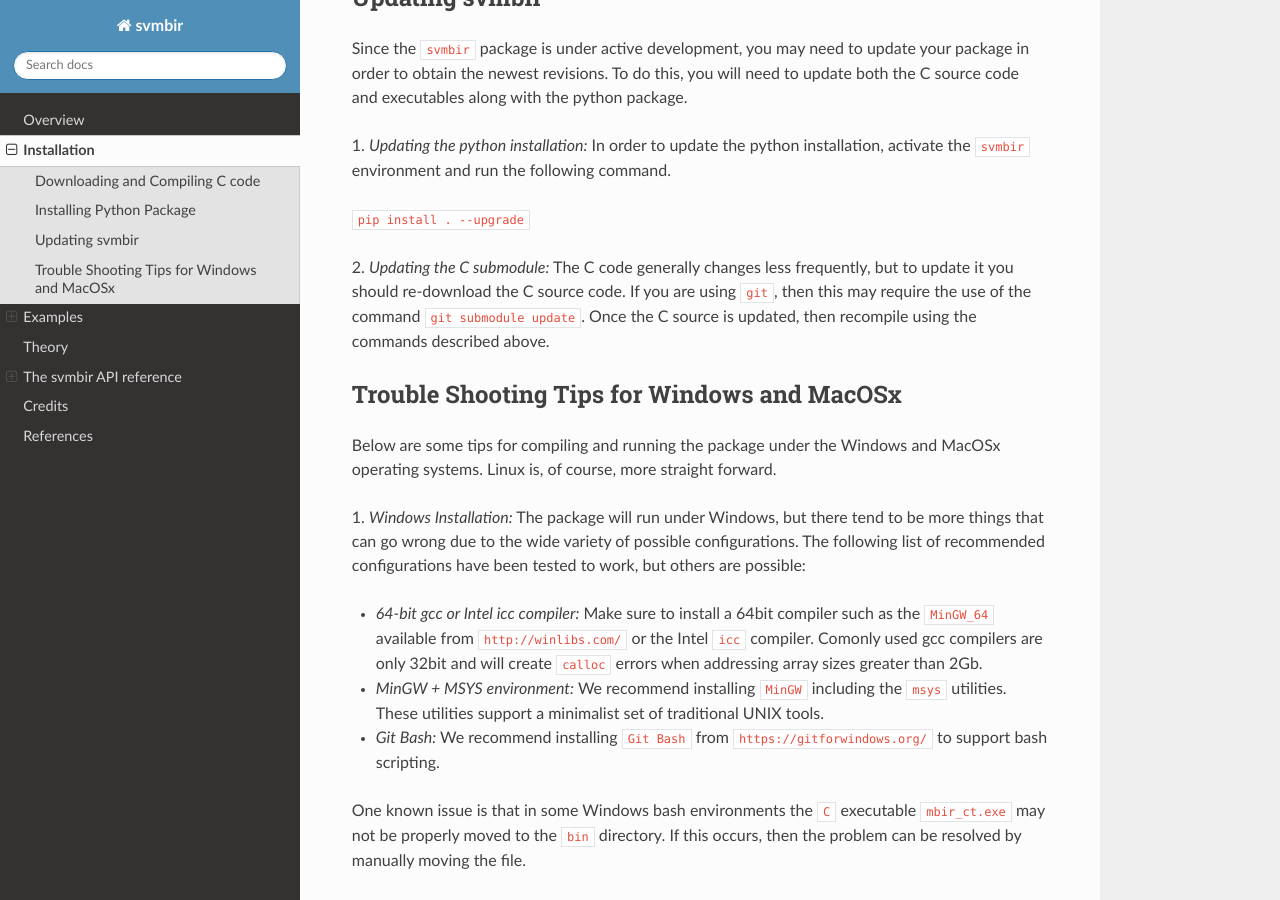
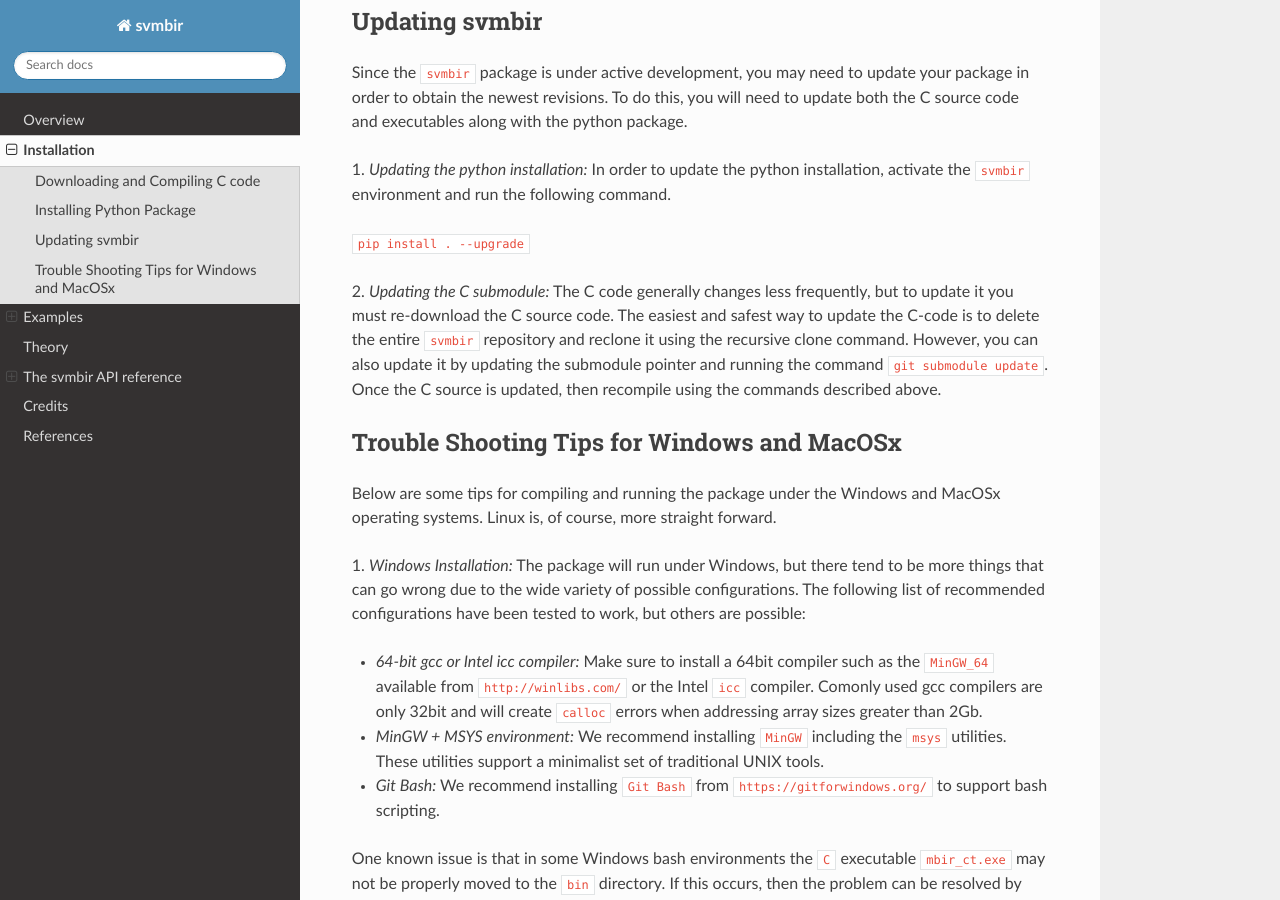
Before and after one commit to cabouman/svmbir, a Sphinx documentation site: the page built from docs/source/install.rst, in a window 1280 px wide and 900 px high, scrolled down 1636 px. Built offline with Sphinx 7.4.7 and the Read the Docs theme 2.0.0, drawn with Linux system fonts in a browser that asks for light colours; some of the changed text lies outside the part shown.

Commit message:
Update install.rst

```diff
--- a/docs/source/install.rst
+++ b/docs/source/install.rst
@@ -19,6 +19,7 @@ In order to download the C code, move to a directory of your choice and run the
 
 This first command recursively downloads a folder containing the svmbir python wrapper along with the ``sv-mbirct`` C-code submodule,
 and the second command moves into the root directory of the repository.
+*Warning: Do not* used standard GUI methods to clone the repository because they may not recursively copy the C-code submodule.
 
 
 2. *Compile C-Code:*
@@ -78,7 +79,10 @@ In order to update the python installation, activate the ``svmbir`` environment
 
 
 2. *Updating the C submodule:*
-The C code generally changes less frequently, but to update it you should re-download the C source code. If you are using ``git``, then this may require the use of the command ``git submodule update``. Once the C source is updated, then recompile using the commands described above.
+The C code generally changes less frequently, but to update it you must re-download the C source code.
+The easiest and safest way to update the C-code is to delete the entire ``svmbir`` repository and reclone it using the recursive clone command.
+However, you can also update it by updating the submodule pointer and running the command ``git submodule update``.
+Once the C source is updated, then recompile using the commands described above.
 
 
 Trouble Shooting Tips for Windows and MacOSx
```
